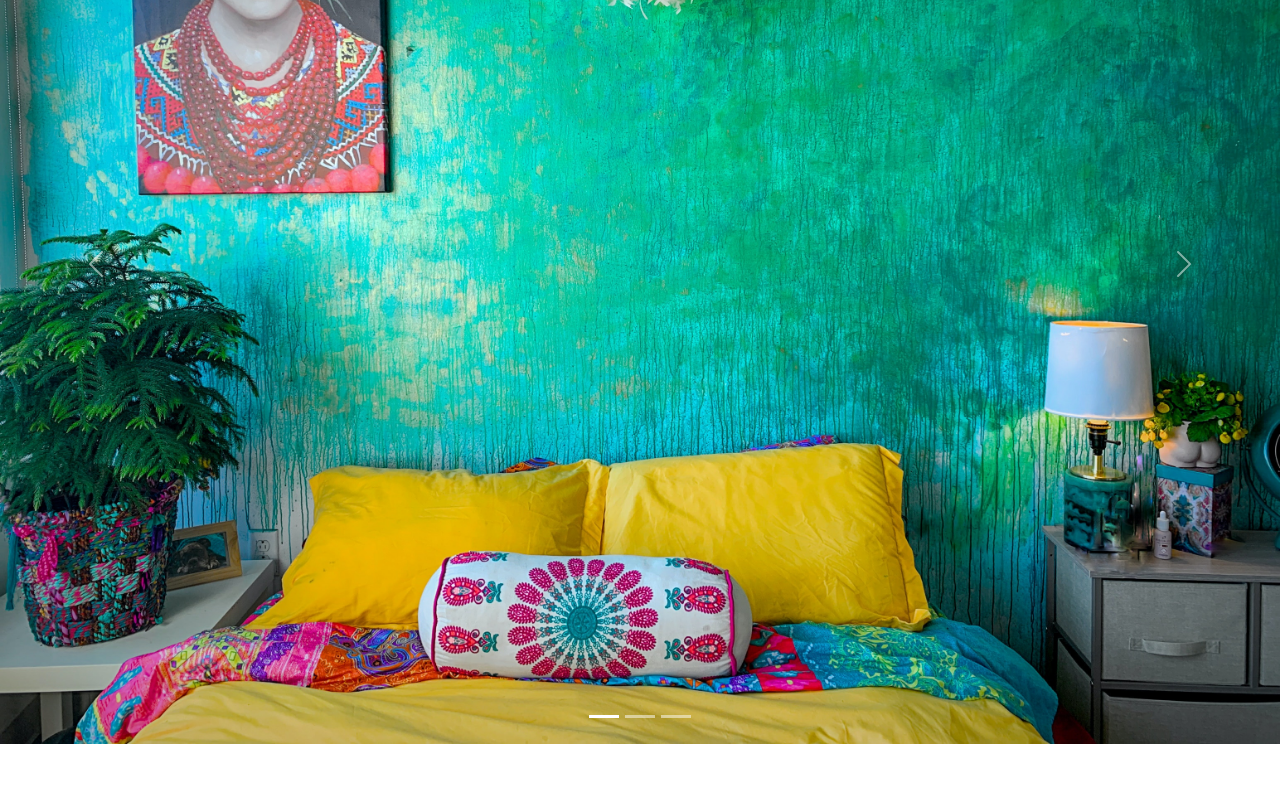
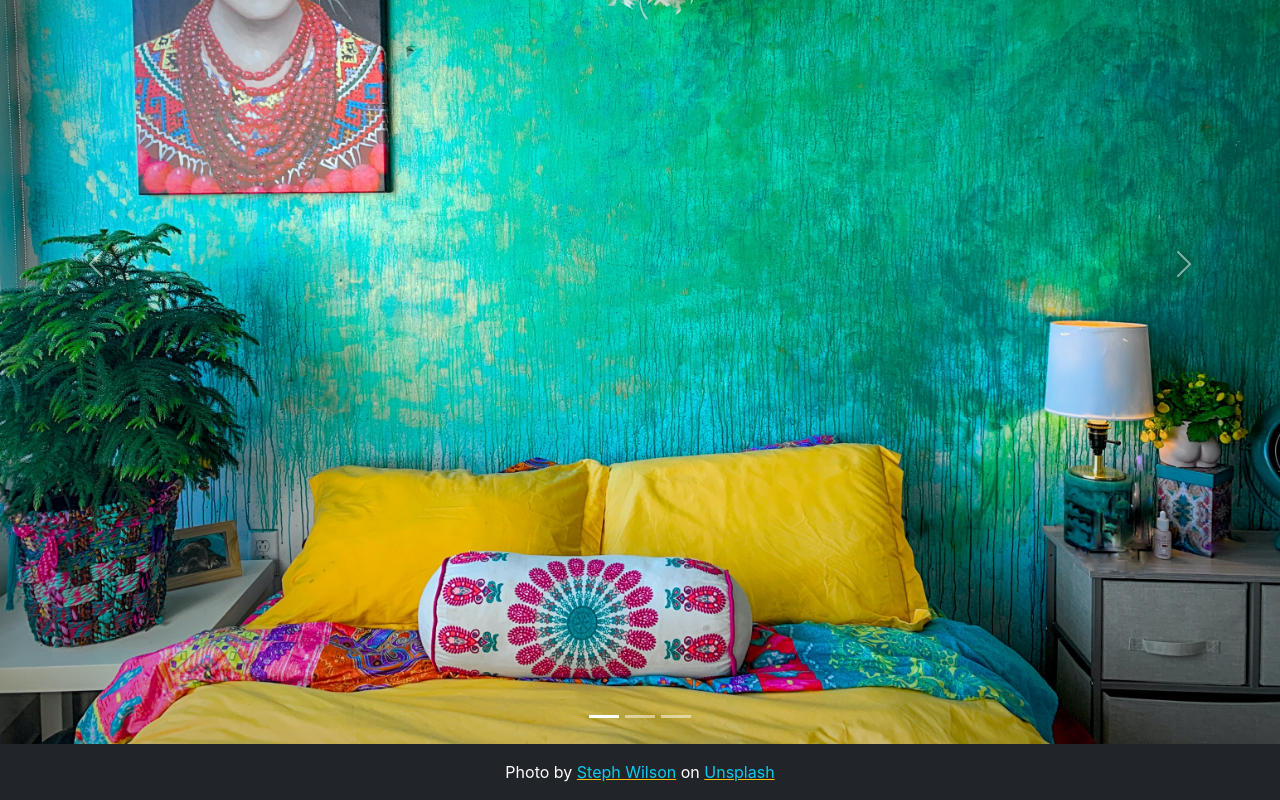
Before and after one commit to VivienSzabo/responsive_website, a React (Create React App) app: page / in a window 1280 px wide. Shown: the part 272-1072 px from the top of the page. Before the commit the page ends 1016 px from the top, so only its background shows below. Built offline with nearby package versions, Linux system fonts and the light colour scheme; the HTML template or start-up script is replaced by a standard one.

Commit message:
add imageInfo

```diff
--- a/src/App.js
+++ b/src/App.js
@@ -5,6 +5,7 @@ import Navbar from './components/inc/Navbar';
 import Home from './components/pages/Home';
 import Contact from './components/pages/Contact';
 import About from './components/pages/About';
+import ImageInfo from './components/inc/ImageInfo';
 
 
 function App() {
@@ -20,6 +21,7 @@ function App() {
         <Route path="*" element={<Home />}/>
       </Routes>
     </BrowserRouter>
+    <ImageInfo />
     </div>
   );
 }
--- /dev/null
+++ b/src/components/inc/ImageInfo.js
@@ -0,0 +1,12 @@
+import React from "react";
+
+function ImageInfo() {
+  return (
+
+    <div className="text-bg-dark p-3">
+      Photo by <a className="link-underline-warning link-info" href="https://unsplash.com/@stephwilll?utm_source=unsplash&utm_medium=referral&utm_content=creditCopyText">Steph Wilson</a> on <a className="link-underline-warning link-info" href="https://unsplash.com/photos/BnprYWk03bk?utm_source=unsplash&utm_medium=referral&utm_content=creditCopyText">Unsplash</a>
+    </div>
+  );
+}
+
+export default ImageInfo;
```
